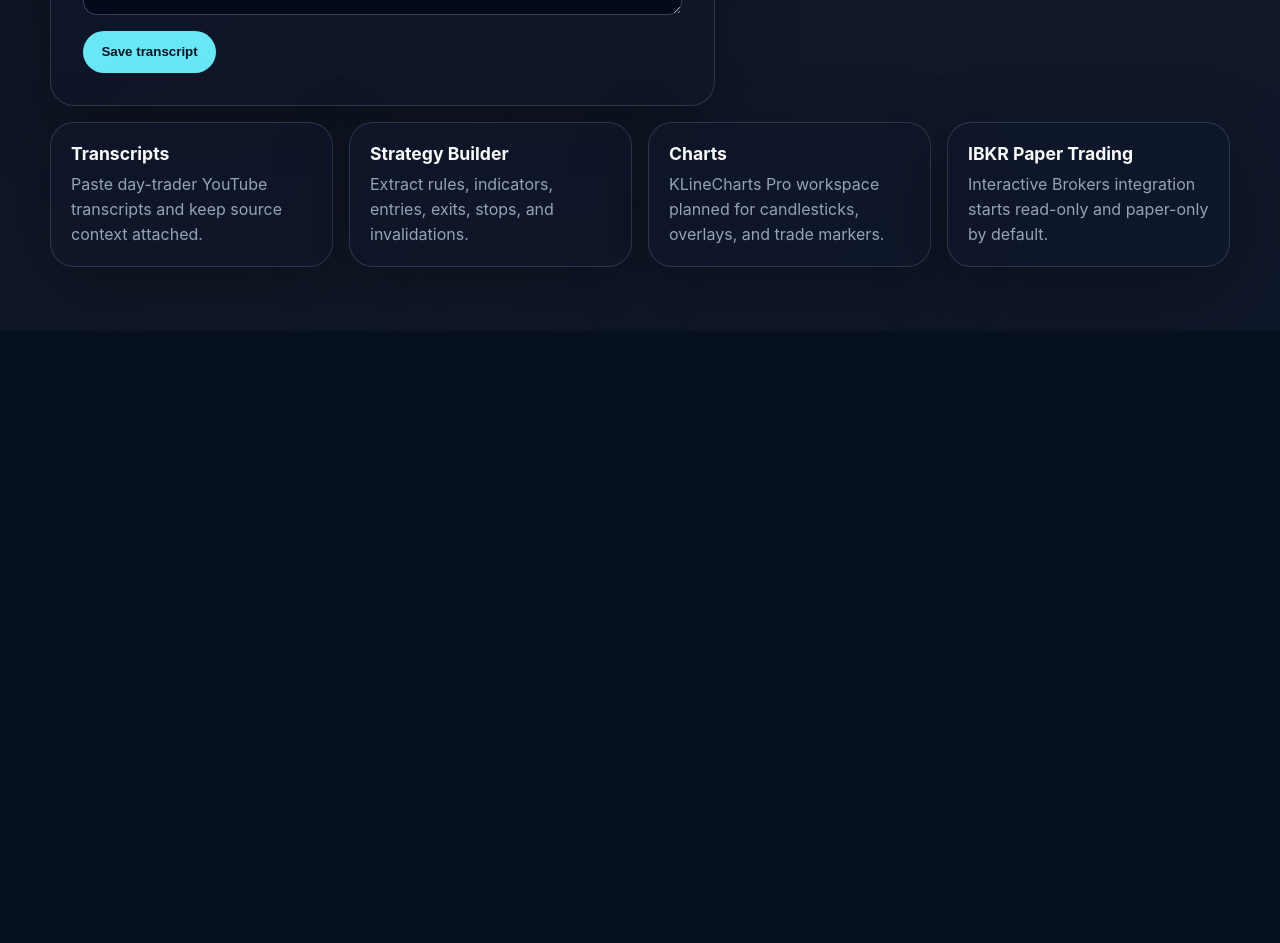
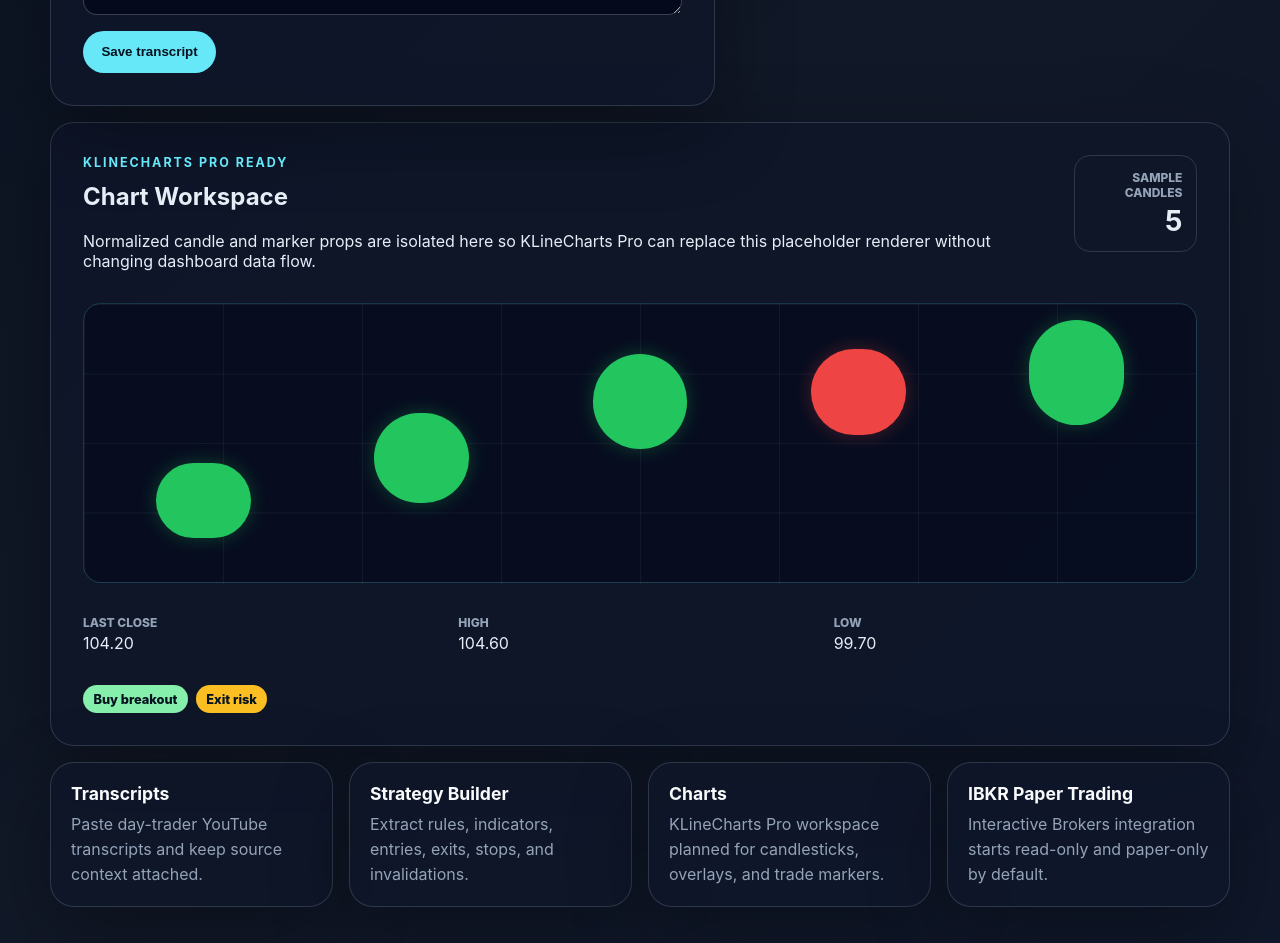
Before and after one commit to gcampton/day-trade-maker, a React (Vite) app in the folder frontend/: page / in a window 1280 px wide. Shown: the part 1140-2083 px from the top of the page. Before the commit the page ends 1471 px from the top, so only its background shows below. Built offline with nearby package versions, Linux system fonts and the light colour scheme.

Commit message:
feat: add chart workspace scaffold

```diff
--- a/frontend/src/App.tsx
+++ b/frontend/src/App.tsx
@@ -5,6 +5,7 @@
 import { StrategyExtractionPanel } from './components/StrategyExtractionPanel';
 import { TranscriptForm } from './components/TranscriptForm';
 import type { Transcript } from './api/client';
+import { ChartsPage } from './pages/ChartsPage';
 
 export function App() {
   const [selectedTranscript, setSelectedTranscript] = useState<Transcript | null>(null);
@@ -25,6 +26,8 @@
         <TranscriptForm onSaved={setSelectedTranscript} />
         <StrategyExtractionPanel transcript={selectedTranscript} />
       </div>
+
+      <ChartsPage />
 
       <section className="dashboard-grid" aria-label="Dashboard sections">
         <article>
--- /dev/null
+++ b/frontend/src/charts/KLineStrategyChart.tsx
@@ -0,0 +1,72 @@
+import type { Candle, StrategyMarker } from './types';
+
+type KLineStrategyChartProps = {
+  candles: Candle[];
+  markers: StrategyMarker[];
+};
+
+export function KLineStrategyChart({ candles, markers }: KLineStrategyChartProps) {
+  const high = Math.max(...candles.map((candle) => candle.high));
+  const low = Math.min(...candles.map((candle) => candle.low));
+  const last = candles.at(-1);
+
+  return (
+    <section className="chart-panel" aria-label="KLineCharts strategy chart">
+      <div className="chart-panel-header">
+        <div>
+          <p className="eyebrow">KLineCharts Pro ready</p>
+          <h2>Chart Workspace</h2>
+          <p>
+            Normalized candle and marker props are isolated here so KLineCharts Pro can replace
+            this placeholder renderer without changing dashboard data flow.
+          </p>
+        </div>
+        <div className="chart-stat">
+          <span>Sample candles</span>
+          <strong>{candles.length}</strong>
+        </div>
+      </div>
+
+      <div className="chart-canvas-placeholder" role="img" aria-label="Sample candlestick chart">
+        {candles.map((candle) => {
+          const range = Math.max(high - low, 1);
+          const top = ((high - candle.high) / range) * 100;
+          const height = Math.max(((candle.high - candle.low) / range) * 100, 8);
+          const isUp = candle.close >= candle.open;
+
+          return (
+            <span
+              className={isUp ? 'candle candle-up' : 'candle candle-down'}
+              key={candle.timestamp}
+              style={{ height: `${height}%`, marginTop: `${top}%` }}
+              title={`O ${candle.open} H ${candle.high} L ${candle.low} C ${candle.close}`}
+            />
+          );
+        })}
+      </div>
+
+      <dl className="chart-summary">
+        <div>
+          <dt>Last close</dt>
+          <dd>{last?.close.toFixed(2) ?? 'n/a'}</dd>
+        </div>
+        <div>
+          <dt>High</dt>
+          <dd>{high.toFixed(2)}</dd>
+        </div>
+        <div>
+          <dt>Low</dt>
+          <dd>{low.toFixed(2)}</dd>
+        </div>
+      </dl>
+
+      <div className="marker-list" aria-label="Strategy markers">
+        {markers.map((marker) => (
+          <span className={`marker marker-${marker.side}`} key={`${marker.timestamp}-${marker.side}`}>
+            {marker.label}
+          </span>
+        ))}
+      </div>
+    </section>
+  );
+}
--- /dev/null
+++ b/frontend/src/charts/types.ts
@@ -0,0 +1,15 @@
+export type Candle = {
+  timestamp: number;
+  open: number;
+  high: number;
+  low: number;
+  close: number;
+  volume: number;
+};
+
+export type StrategyMarker = {
+  timestamp: number;
+  price: number;
+  side: 'buy' | 'sell' | 'exit' | 'warning';
+  label: string;
+};
--- /dev/null
+++ b/frontend/src/pages/ChartsPage.tsx
@@ -0,0 +1,19 @@
+import { KLineStrategyChart } from '../charts/KLineStrategyChart';
+import type { Candle, StrategyMarker } from '../charts/types';
+
+const sampleCandles: Candle[] = [
+  { timestamp: 1, open: 100, high: 101.2, low: 99.7, close: 100.8, volume: 120000 },
+  { timestamp: 2, open: 100.8, high: 102.4, low: 100.6, close: 102.1, volume: 180000 },
+  { timestamp: 3, open: 102.1, high: 103.8, low: 101.9, close: 103.5, volume: 240000 },
+  { timestamp: 4, open: 103.5, high: 103.9, low: 102.2, close: 102.6, volume: 210000 },
+  { timestamp: 5, open: 102.6, high: 104.6, low: 102.5, close: 104.2, volume: 310000 },
+];
+
+const sampleMarkers: StrategyMarker[] = [
+  { timestamp: 3, price: 103.5, side: 'buy', label: 'Buy breakout' },
+  { timestamp: 4, price: 102.2, side: 'exit', label: 'Exit risk' },
+];
+
+export function ChartsPage() {
+  return <KLineStrategyChart candles={sampleCandles} markers={sampleMarkers} />;
+}
--- a/frontend/src/styles.css
+++ b/frontend/src/styles.css
@@ -27,6 +27,7 @@
 .hero-panel,
 .transcript-form,
 .strategy-panel,
+.chart-panel,
 .dashboard-grid article {
   border: 1px solid rgba(148, 163, 184, 0.24);
   border-radius: 24px;
@@ -219,6 +220,104 @@
   color: #cbd5e1;
 }
 
+.chart-panel {
+  display: grid;
+  gap: 1rem;
+  margin-top: 1rem;
+  padding: clamp(1.25rem, 3vw, 2rem);
+}
+
+.chart-panel-header {
+  display: flex;
+  gap: 1rem;
+  align-items: start;
+  justify-content: space-between;
+}
+
+.chart-stat {
+  display: grid;
+  gap: 0.25rem;
+  min-width: 110px;
+  border: 1px solid rgba(148, 163, 184, 0.24);
+  border-radius: 16px;
+  padding: 0.85rem;
+  text-align: right;
+}
+
+.chart-stat span {
+  color: #94a3b8;
+  font-size: 0.75rem;
+  font-weight: 800;
+  text-transform: uppercase;
+}
+
+.chart-stat strong {
+  font-size: 1.75rem;
+}
+
+.chart-canvas-placeholder {
+  display: grid;
+  grid-template-columns: repeat(5, minmax(28px, 1fr));
+  gap: 0.75rem;
+  align-items: start;
+  min-height: 280px;
+  border: 1px solid rgba(103, 232, 249, 0.18);
+  border-radius: 18px;
+  padding: 1rem;
+  background:
+    linear-gradient(rgba(148, 163, 184, 0.08) 1px, transparent 1px),
+    linear-gradient(90deg, rgba(148, 163, 184, 0.08) 1px, transparent 1px),
+    rgba(2, 6, 23, 0.48);
+  background-size: 100% 25%, 12.5% 100%, auto;
+}
+
+.candle {
+  display: block;
+  width: 46%;
+  min-height: 18px;
+  margin-inline: auto;
+  border-radius: 999px;
+}
+
+.candle-up {
+  background: #22c55e;
+  box-shadow: 0 0 18px rgba(34, 197, 94, 0.28);
+}
+
+.candle-down {
+  background: #ef4444;
+  box-shadow: 0 0 18px rgba(239, 68, 68, 0.28);
+}
+
+.chart-summary {
+  grid-template-columns: repeat(auto-fit, minmax(120px, 1fr));
+}
+
+.marker-list {
+  display: flex;
+  flex-wrap: wrap;
+  gap: 0.5rem;
+}
+
+.marker {
+  border-radius: 999px;
+  padding: 0.4rem 0.65rem;
+  font-size: 0.8rem;
+  font-weight: 800;
+}
+
+.marker-buy {
+  color: #04111f;
+  background: #86efac;
+}
+
+.marker-exit,
+.marker-sell,
+.marker-warning {
+  color: #04111f;
+  background: #fbbf24;
+}
+
 .dashboard-grid {
   display: grid;
   grid-template-columns: repeat(auto-fit, minmax(230px, 1fr));
```
Also changed, not shown: 1 other file (tests, documents, lock files or other folders).
